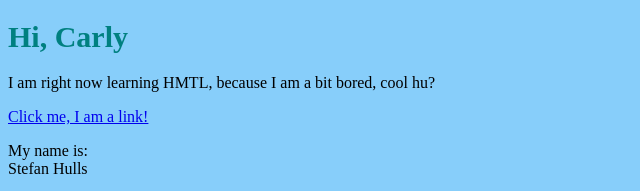
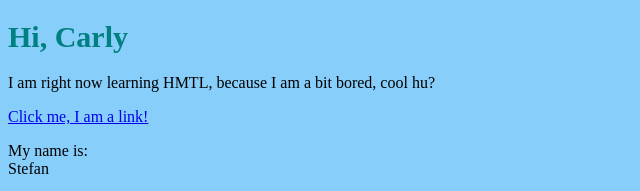
Before and after one commit to depressedgulasch/cartoon-hero, a plain HTML site: page test.html in a window 1280 px wide. Shown: the top 191 px of the page, 0-640 px from the left. Drawn offline with Linux system fonts and the light colour scheme.

Commit message:
Update test.html

```diff
--- a/test.html
+++ b/test.html
@@ -9,7 +9,7 @@
 	<p>I am right now learning HMTL, because I am a bit bored, cool hu?</p>
 	<a href="https://google.com" target="_blank" title="Let's go to Google">Click me, I am a link!</a>
 	<p>My name is:<br>
-	Stefan Hulls</p>
+	Stefan</p>
 	<img src="https://image.shutterstock.com/image-illustration/creative-illustration-no-signal-tv-260nw-1379357417.jpg">
 </body>
 </html>
```
